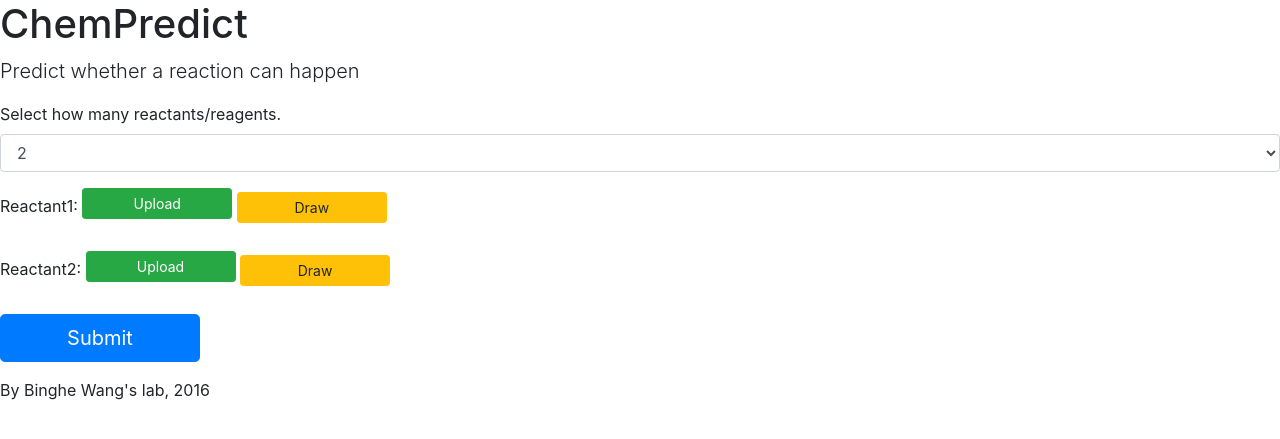
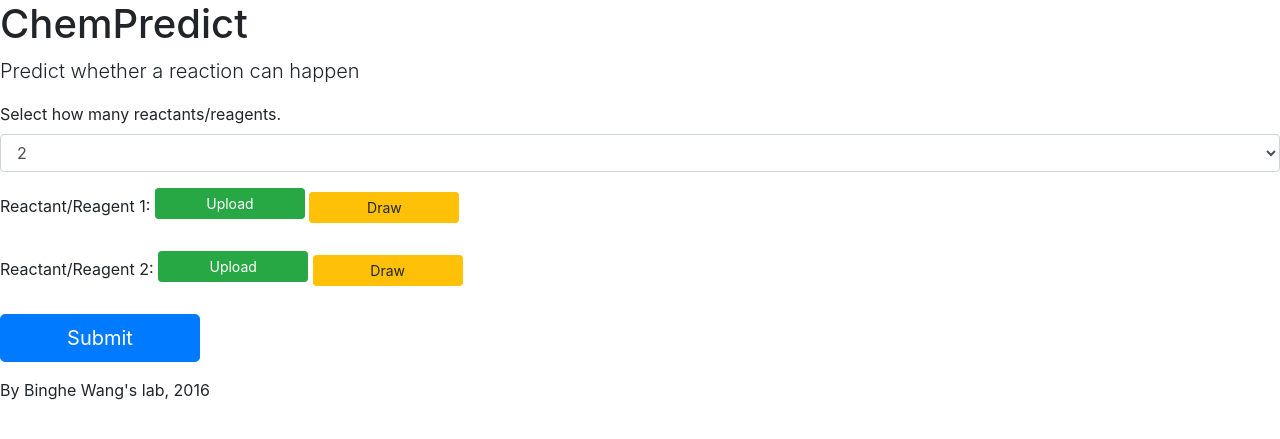
Before and after one commit to CHEMPHY/ChemPredict, a PHP site: page / in a window 1280 px wide. Shown: the part 66-505 px from the top of the page. Run offline with PHP 8.4, Linux system fonts and the light colour scheme; some libraries are stand-ins or nearby versions.

Commit message:
fix reactants number problem

```diff
--- a/index.php
+++ b/index.php
@@ -13,70 +13,8 @@
         </title>
         <link rel="stylesheet" href="bootstrap.min.css"/>
         <link href="cover.css" rel="stylesheet"/>
-
-        <script src="marvinjs/js/lib/rainbow/rainbow-custom.min.js"></script>
-        <script src="marvinjs/gui/lib/promise-1.0.0.min.js"></script>
-        <script src="marvinjs/js/marvinjslauncher.js"></script>
-        <script src="https://ajax.googleapis.com/ajax/libs/jquery/1.11.3/jquery.min.js"></script>
-        <script src="bootstrap.min.js"></script>
-        <script src="eModal.min.js">
-        </script>
-
-        <script>
-            $( "#num_reactants" ).change(function() {
-            $("#files").empty();
-            var i;
-            var fileindex;
-            for(i=1;i
-            <=this.value;i++){
-                fileindex="file"+i;
-                $("#files").append("<input type='file' name="+fileindex+" /><br/>");
-                }
-                console.log(this.value)
-                });
-
-        </script>
-
-        <script>
-            window.addEventListener("message", function(event) {
-            try {
-            var externalCall = JSON.parse(event.data);
-            marvin.onReady(function() {
-            marvin.sketcherInstance[externalCall.method].apply(marvin.sketcherInstance, externalCall.args);
-            });
-            } catch (e) {
-            console.log(e);
-            }
-            }, false);
-            // called when Marvin JS loaded
-            function sketchOnLoad() {
-            if(marvin.Sketch.isSupported()) {
-            marvin.sketcherInstance = new marvin.Sketch("sketch");
-            marvin.sketcherInstance.setServices(getDefaultServices());
-            } else {
-            alert("Cannot initiate sketcher. Current browser may not support HTML canvas or may run in Compatibility Mode.");
-            }
-            }
-        </script>
-
-		<script>
-		function myFunction()
-		{
-			eModal.iframe("test.htm" ,"Structures");
-
-		}
-
-		 function hello(string){
-   var name=string
-   document.getElementById('smiles1').value=name;
-   }
-		</script>
-
     </head>
     <body>
-
-
-
         <div class="site-wrapper">
             <div class="site-wrapper-inner">
                 <div class="cover-container">
@@ -130,37 +68,29 @@
                                     </select>
                                 </fieldset>
                                 <div id="files">
-                                Reactant1:
+                                Reactant/Reagent 1:
                                     <label class="btn btn-success btn-sm" for="my-file-selector" style="width:150px;">
                                         <input name="file1" id="my-file-selector" type="file" style="display:none;"  />
                                         Upload
                                     </label>
-
                                     <button type="button" class="btn btn-warning btn-sm" id="file1draw" onclick="myFunction('smiles1')"  style="width:150px;">
                                         Draw
                                     </button>
-
                                     <input type=hidden name="smiles1" id="smiles1" />
-
-
-
-
-                                    <br/><br/> Reactant2:
+                                    <br/><br/>
+                                Reactant/Reagent 2:
                                     <label class="btn btn-success btn-sm" for="my-file-selector2" style="width:150px;">
                                         <input name="file2" id="my-file-selector2" type="file" style="display:none;" />
                                         Upload
                                     </label>
-
                                     <button type="button" class="btn btn-warning btn-sm" onclick="myFunction('smiles2')"  style="width:150px;">
                                         Draw
                                     </button>
                                     <input type=hidden name="smiles2" id="smiles2" />
+                                    <br/><br/>
+                                </div>
 
 
-
-                                </div>
-
-                                <br/>
                                 <button type="submit" class="btn btn-primary btn-lg" style="width:200px;">
                                     Submit
                                 </button>
@@ -177,6 +107,69 @@
                 </div>
             </div>
         </div>
+        <script src="https://ajax.googleapis.com/ajax/libs/jquery/1.11.3/jquery.min.js"></script>
+		<script src="bootstrap.min.js"></script>
+
+        <script src="marvinjs/js/lib/rainbow/rainbow-custom.min.js"></script>
+        <script src="marvinjs/gui/lib/promise-1.0.0.min.js"></script>
+        <script src="marvinjs/js/marvinjslauncher.js"></script>
+
+        <script src="eModal.min.js"></script>
+
+
+        <script>
+            window.addEventListener("message", function(event) {
+            try {
+            var externalCall = JSON.parse(event.data);
+            marvin.onReady(function() {
+            marvin.sketcherInstance[externalCall.method].apply(marvin.sketcherInstance, externalCall.args);
+            });
+            } catch (e) {
+            console.log(e);
+            }
+            }, false);
+            // called when Marvin JS loaded
+            function sketchOnLoad() {
+            if(marvin.Sketch.isSupported()) {
+            marvin.sketcherInstance = new marvin.Sketch("sketch");
+            marvin.sketcherInstance.setServices(getDefaultServices());
+            } else {
+            alert("Cannot initiate sketcher. Current browser may not support HTML canvas or may run in Compatibility Mode.");
+            }
+            }
+        </script>
+
+		<script>
+		function myFunction()
+		{
+			eModal.iframe("modal.htm" ,"Structures");
+
+		}
+
+		function hello(string){
+   			var name=string
+   			document.getElementById('smiles1').value=name;
+  		}
+		</script>
+
+
+		<script>
+
+            $("#num_reactants").change(function() {
+            	console.log("sb")
+	            $("#files").empty();
+	            var i;
+	            var fileindex;
+	            for(i=1;i<=this.value;i++){
+	                fileindex="file"+i;
+	                $("#files").append("Reactant/Reagent "+i+": <label class='btn btn-success btn-sm' for=my-file-selector"+i+" style='width:150px;'><input name=file"+i+" id=my-file-selector"+i+" type='file' style='display:none;' />Upload</label> <button type='button' class='btn btn-warning btn-sm' onclick=\"myFunction(\'smiles"+i+"\')\"  style=\"width:150px;\">Draw</button><input type=hidden name=smiles"+i+" id=smiles"+i+" /><br/><br/>");
+	                }
+
+
+             });
+
+
+        </script>
         <!--
             Bootstrap core JavaScript
             ==================================================
```
